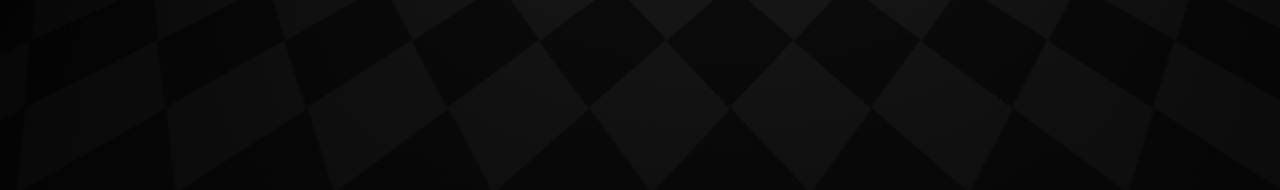
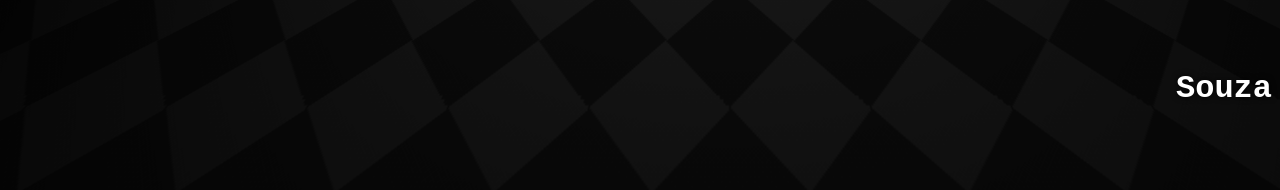
Before and after one commit to Wirech/Cadastro_vacina, a plain HTML site: page index.html in a window 1280 px wide. Shown: the part 695-885 px from the top of the page. Drawn offline with Linux system fonts and the light colour scheme.

Commit message:
Update styles9.css

```diff
--- a/styles9.css
+++ b/styles9.css
@@ -2,6 +2,14 @@
     --tampaColor: #aaa;
     --boxColor: #0ff7;
     --rotateSpeed:20s;
+}
+h1{
+    color: white;
+    position: relative;
+    top:-2em;
+    text-align: right;
+    font-family: 'Courier New', Courier, monospace;
+    text-shadow:black 0 0 0.2em;
 }
 p{
     color: rgba(0, 0, 0, 0.877);
```
